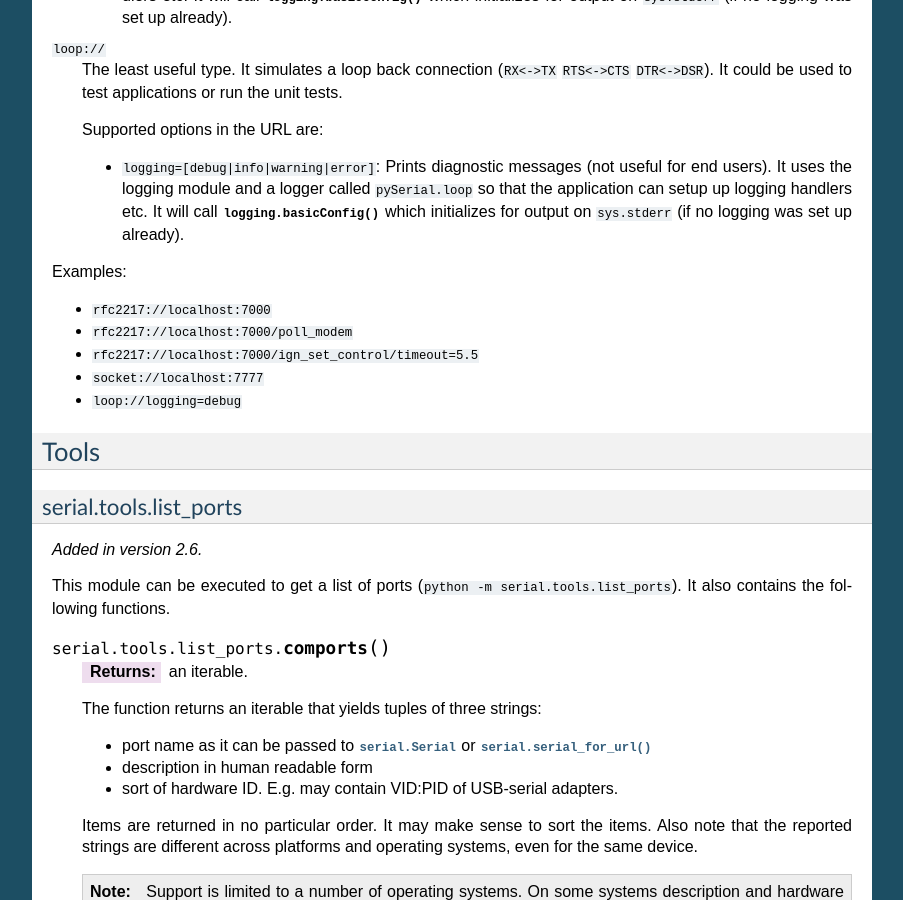
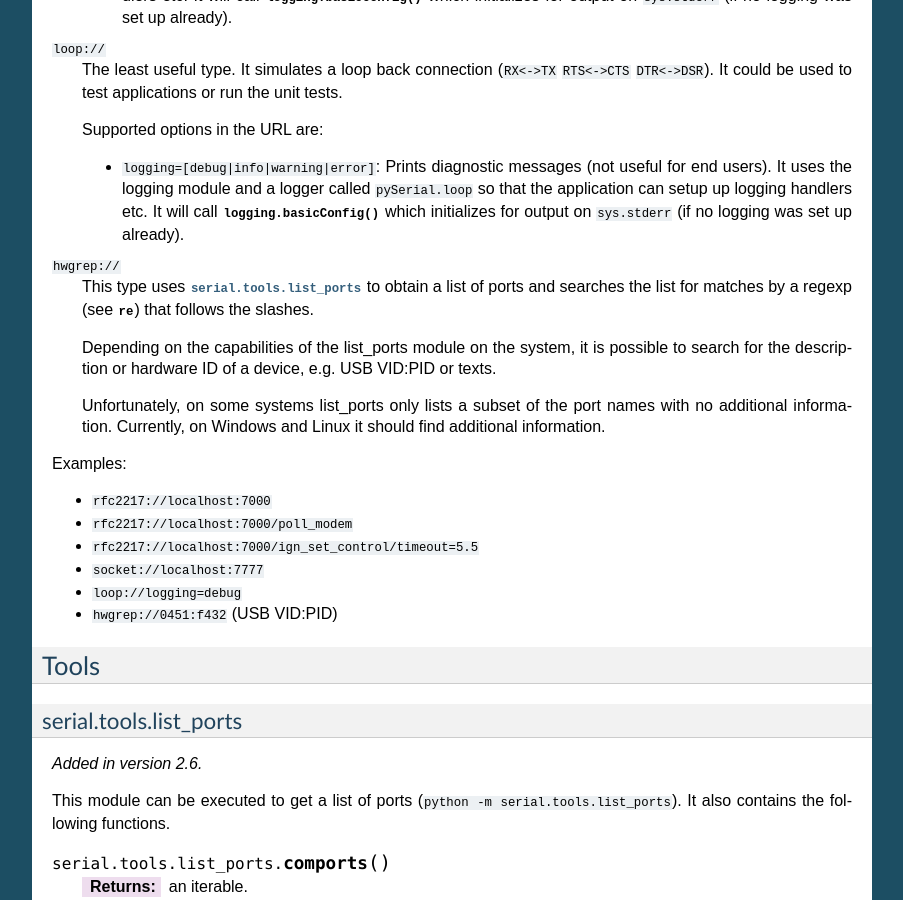
Before and after one commit to makerbot/pyserial, a Sphinx documentation site: the page built from pyserial/documentation/pyserial_api.rst, in a window 1280 px wide and 900 px high, scrolled down 12929 px. Shown: the whole window, without its empty margins (198-1101 px from the left). Built offline with Sphinx 7.4.7, drawn with Linux system fonts in a browser that asks for light colours.

Commit message:
doc update
git-svn-id: https://pyserial.svn.sourceforge.net/svnroot/pyserial/trunk@439 f19166aa-fa4f-0410-85c2-fa1106f25c8a

```diff
--- a/pyserial/documentation/pyserial_api.rst
+++ b/pyserial/documentation/pyserial_api.rst
@@ -842,6 +842,20 @@ possible for the user to add protocol handlers using
       etc. It will call :meth:`logging.basicConfig` which initializes for
       output on ``sys.stderr`` (if no logging was set up already).
 
+``hwgrep://``
+    This type uses :mod:`serial.tools.list_ports` to obtain a list of ports and
+    searches the list for matches by a regexp (see :py:mod:`re`) that follows
+    the slashes.
+
+    Depending on the capabilities of the list_ports module on the system, it is
+    possible to search for the description or hardware ID of a device, e.g. USB
+    VID:PID or texts.
+
+    Unfortunately, on some systems list_ports only lists a subset of the port
+    names with no additional information. Currently, on Windows and Linux it
+    should find additional information.
+
+
 
 Examples:
 
@@ -850,6 +864,7 @@ Examples:
 - ``rfc2217://localhost:7000/ign_set_control/timeout=5.5``
 - ``socket://localhost:7777``
 - ``loop://logging=debug``
+- ``hwgrep://0451:f432`` (USB VID:PID)
 
 Tools
 =====
```
